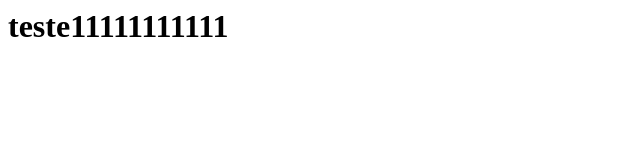
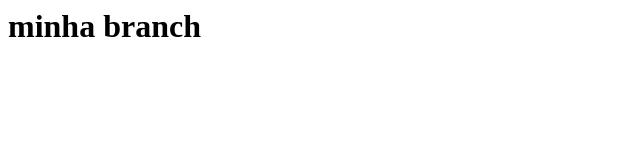
Before and after one commit to valhallagames/valhalla-games, a plain HTML site: page index.html in a window 1280 px wide. Shown: the whole page, without its empty margins (0-640 px from the left). Drawn offline with Linux system fonts and the light colour scheme.

Commit message:
alterei o texto

```diff
--- a/index.html
+++ b/index.html
@@ -1 +1 @@
-<h1>teste11111111111</h1>
+<h1>minha branch</h1>
```
